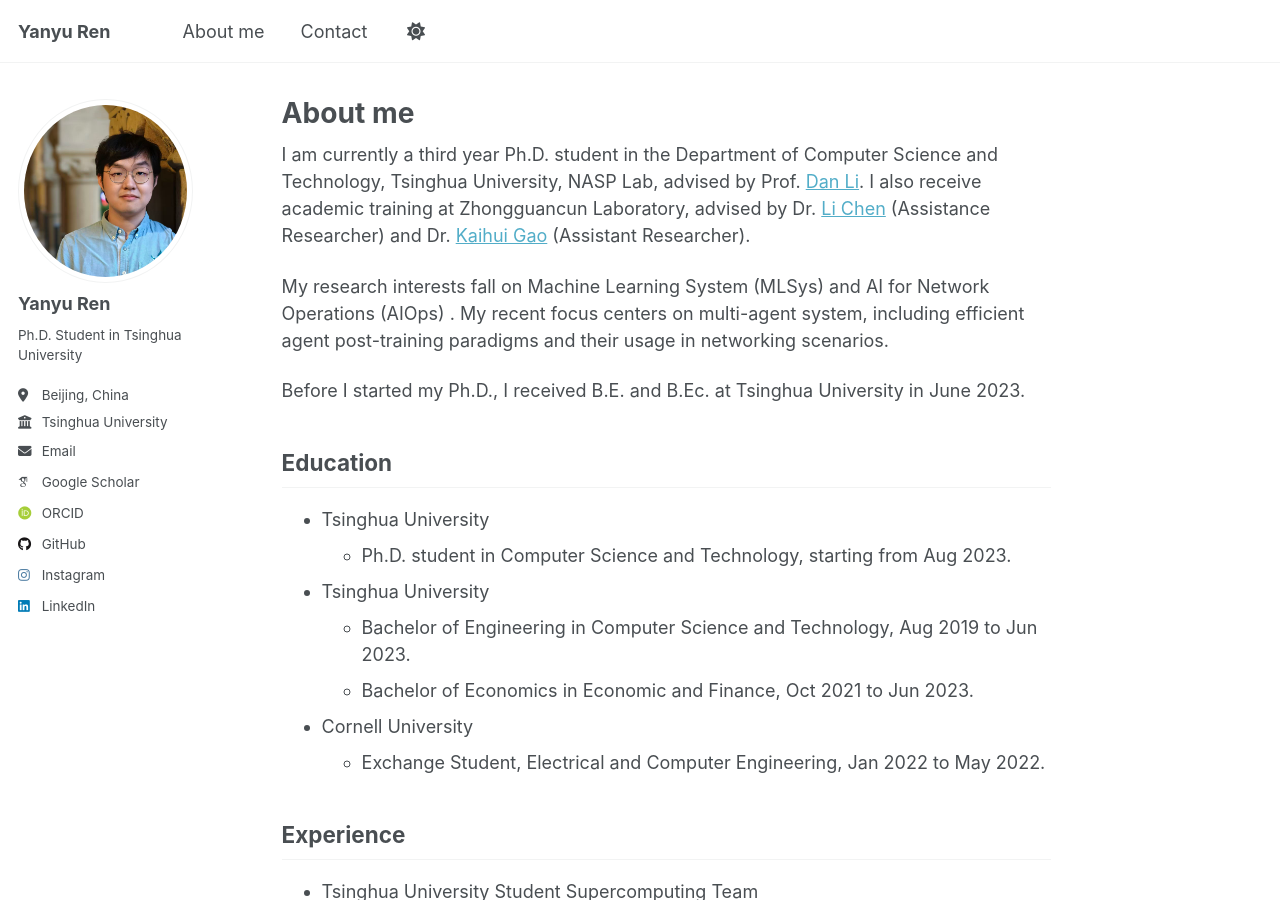
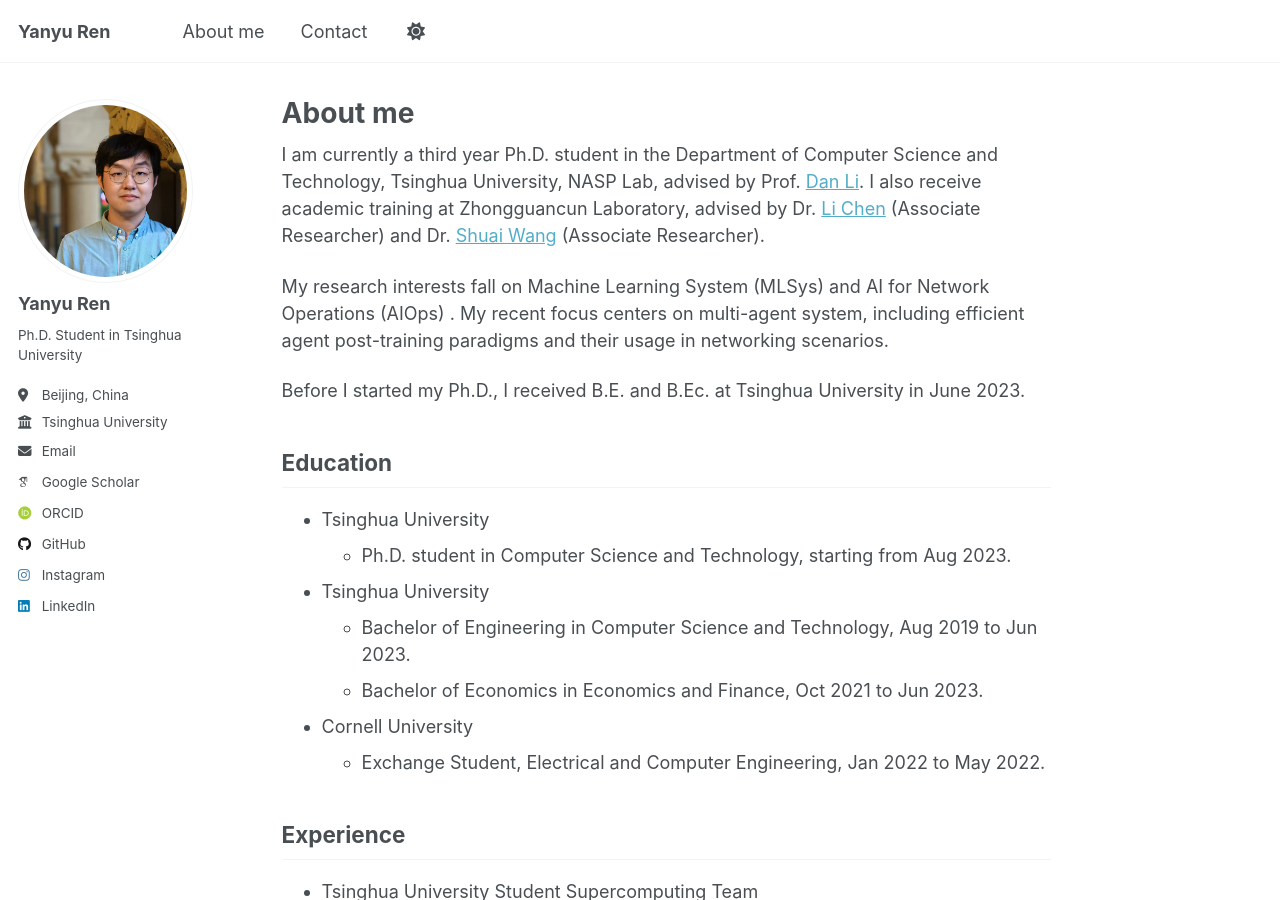
Before and after one commit to robinren03/robinren03.github.io, a Jekyll site: the page built from _pages/about.md, in a window 1280 px wide and 900 px high. Built offline with Jekyll 4.4.1, drawn with Linux system fonts in a browser that asks for light colours; some web fonts are replaced; a script that is not in the unit is left out.

Commit message:
Update about page with new advisor information

```diff
--- a/_pages/about.md
+++ b/_pages/about.md
@@ -7,7 +7,7 @@
   - /about.html
 ---
 
-I am currently a third year Ph.D. student in the Department of Computer Science and Technology, Tsinghua University, NASP Lab, advised by Prof. [Dan Li](https://nasp.cs.tsinghua.edu.cn/lidan.html). I also receive academic training at Zhongguancun Laboratory, advised by Dr. [Li Chen](https://li-ch.github.io/resume/) (Assistance Researcher) and Dr. [Kaihui Gao](https://gaokaihui.com/) (Assistant Researcher).
+I am currently a third year Ph.D. student in the Department of Computer Science and Technology, Tsinghua University, NASP Lab, advised by Prof. [Dan Li](https://nasp.cs.tsinghua.edu.cn/lidan.html). I also receive academic training at Zhongguancun Laboratory, advised by Dr. [Li Chen](https://li-ch.github.io/resume/) (Associate Researcher) and Dr. [Shuai Wang](https://wangshuaizs.github.io) (Associate Researcher).
 
 My research interests fall on Machine Learning System (MLSys) and AI for Network Operations (AIOps) . My recent focus centers on multi-agent system, including efficient agent post-training paradigms and their usage in networking scenarios.
 
@@ -21,7 +21,7 @@
 
 - Tsinghua University
   - Bachelor of Engineering in Computer Science and Technology, Aug 2019 to Jun 2023.
-  - Bachelor of Economics in Economic and Finance, Oct 2021 to Jun 2023.
+  - Bachelor of Economics in Economics and Finance, Oct 2021 to Jun 2023.
 
 - Cornell University
    - Exchange Student, Electrical and Computer Engineering, Jan 2022 to May 2022.
```
